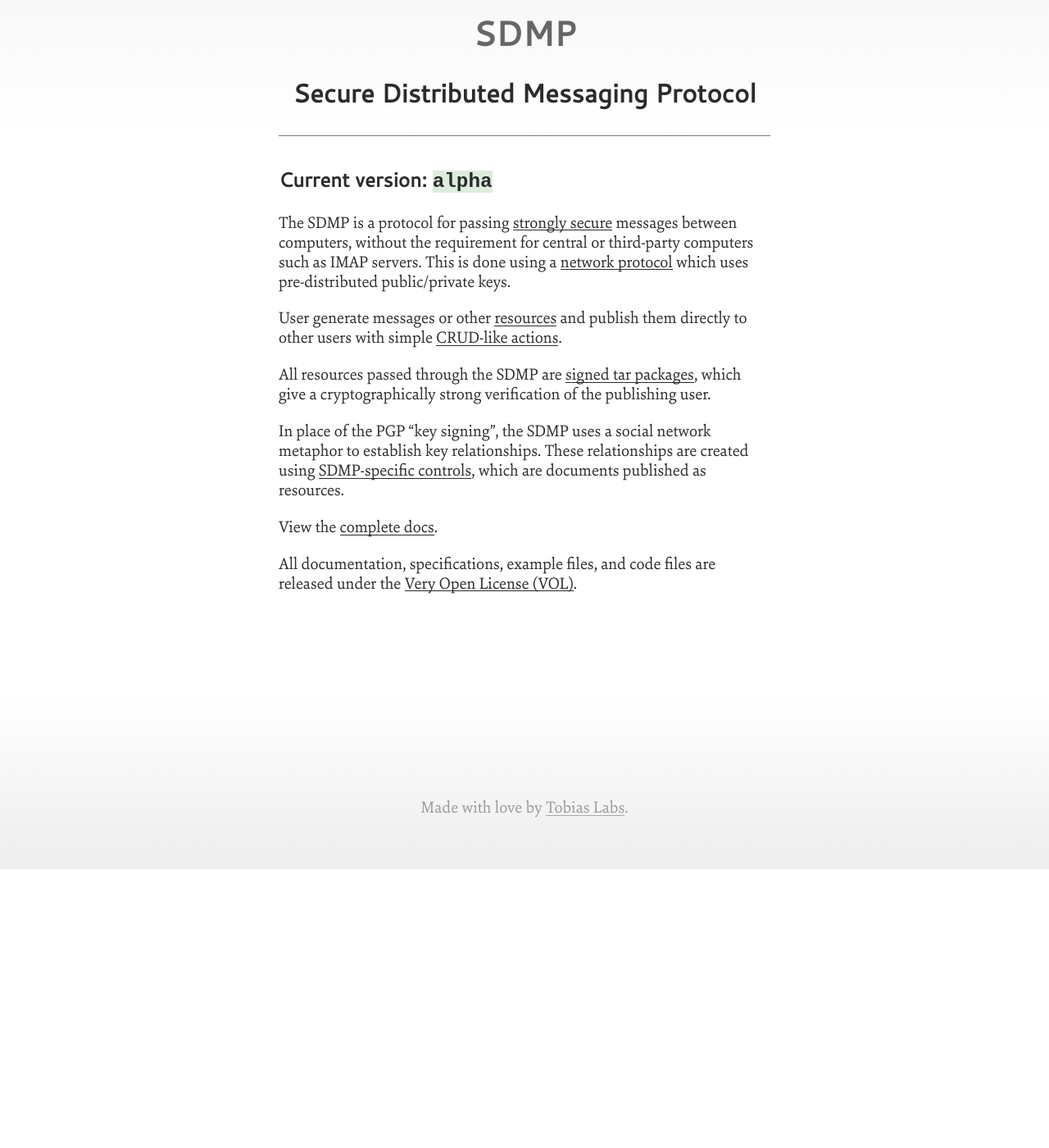
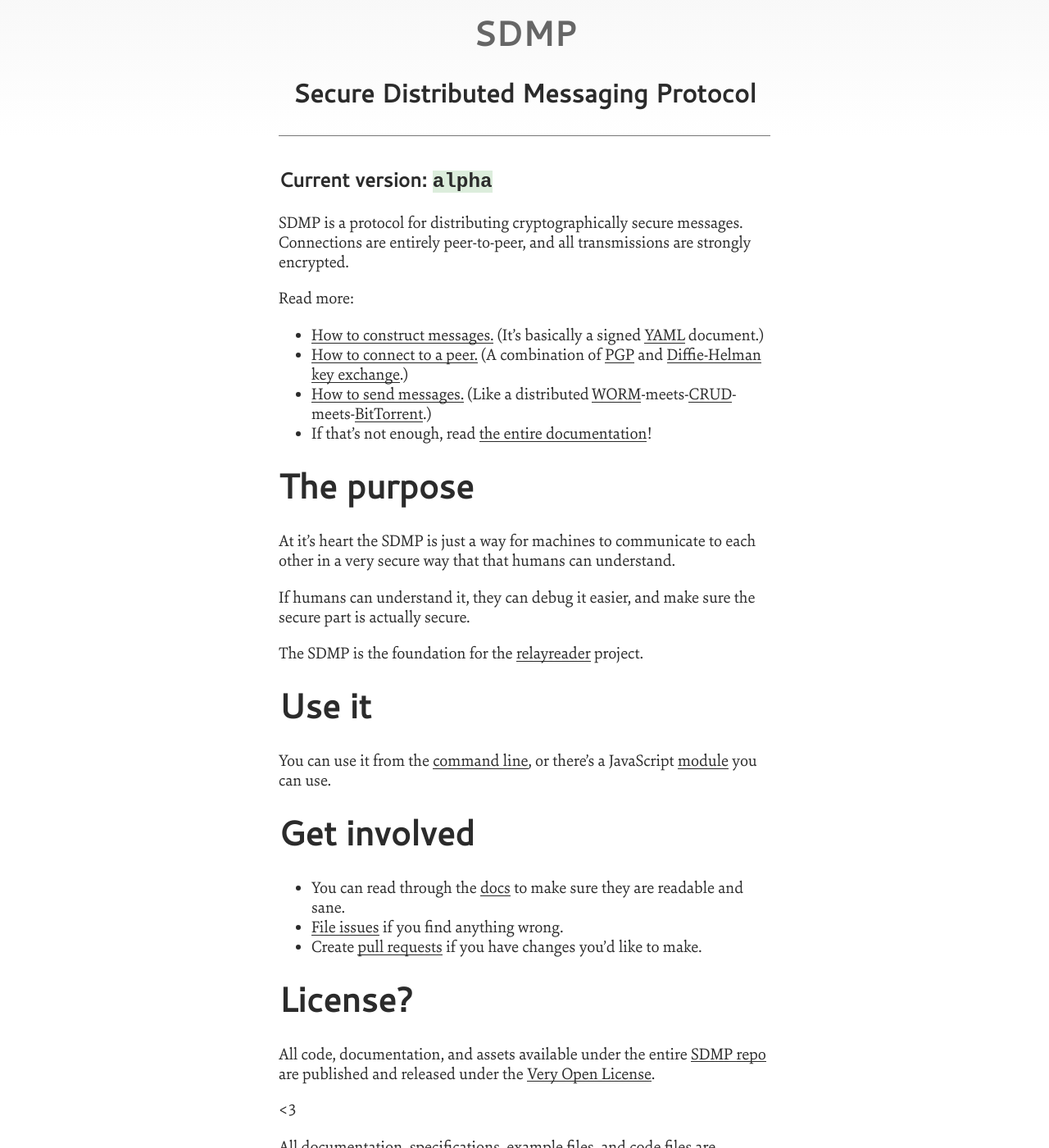
Before and after one commit to sdmp/sdmp.github.io, a Jekyll site: the page built from index.md, in a window 1280 px wide and 1400 px high, scrolled down 279 px. Shown: the whole window at 82% size. Built offline with Jekyll 4.4.1, drawn with Linux system fonts in a browser that asks for light colours; before the commit the page ends 1339 px from its top, so only the background shows below that.

Commit message:
Switching the docs to be hosted on the github pages branch instead. Rewriting a bit.

```diff
--- a/index.md
+++ b/index.md
@@ -3,19 +3,55 @@ layout: index
 ---
 
 
-The SDMP is a protocol for passing [strongly secure](/docs/cryptography) messages
-between computers, without the requirement for central or third-party computers
-such as IMAP servers. This is done using a [network protocol](/docs/network) which
-uses pre-distributed public/private keys.
+SDMP is a protocol for distributing cryptographically secure messages. Connections are entirely
+peer-to-peer, and all transmissions are strongly encrypted.
 
-User generate messages or other [resources](/docs/resources) and publish them directly
-to other users with simple [CRUD-like actions](/docs/actions).
+Read more:
 
-All resources passed through the SDMP are [signed tar packages](/docs/signed-tar),
-which give a cryptographically strong verification of the publishing user.
+* [How to construct messages.](/docs/messages) (It's basically a signed [YAML](yaml) document.)
+* [How to connect to a peer.](/docs/connect) (A combination of [PGP](pgp) and [Diffie-Helman key exchange](diffiehelman).)
+* [How to send messages.](/docs/sync) (Like a distributed [WORM](worm)-meets-[CRUD](crud)-meets-[BitTorrent](bittorrent).)
+* If that's not enough, read [the entire documentation](/docs)!
 
-In place of the PGP "key signing", the SDMP uses a social network metaphor to establish
-key relationships. These relationships are created using [SDMP-specific controls](/docs/controls),
-which are documents published as resources.
+# The purpose
 
-View the [complete docs](/docs/).
+At it's heart the SDMP is just a way for machines to communicate to each other in
+a very secure way that that humans can understand.
+
+If humans can understand it, they can debug it easier, and make sure the secure
+part is actually secure.
+
+The SDMP is the foundation for the [relayreader](relayreader) project.
+
+# Use it
+
+You can use it from the [command line](sdmpcli), or there's a JavaScript [module](sdmpnpm)
+you can use.
+
+# Get involved
+
+* You can read through the [docs](/docs) to make sure they are readable and sane.
+* [File issues](sdmpissues) if you find anything wrong.
+* Create [pull requests](sdmppullrequest) if you have changes you'd like to make.
+
+# License?
+
+All code, documentation, and assets available under the entire [SDMP repo](sdmprepo)
+are published and released under the [Very Open License](vol).
+
+<3
+
+[sdmpcli]: TODO
+[sdmpnpm]: TODO
+
+[relayreader]: http://relayreader.com
+[sdmpissues]: https://github.com/sdmp/sdmp.github.io/issues
+[sdmppullrequest]: https://github.com/sdmp/sdmp.github.io/pulls
+[sdmprepo]: https://github.com/sdmp
+[vol]: http://veryopenlicense.com/
+[yaml]: https://en.wikipedia.org/wiki/YAML
+[pgp]: https://en.wikipedia.org/wiki/Pretty_Good_Privacy
+[diffiehelman]: https://en.wikipedia.org/wiki/Diffie%E2%80%93Hellman_key_exchange
+[worm]: https://en.wikipedia.org/wiki/Write_once_read_many
+[crud]: https://en.wikipedia.org/wiki/Create,_read,_update_and_delete
+[bittorrent]: https://en.wikipedia.org/wiki/BitTorrent
```
